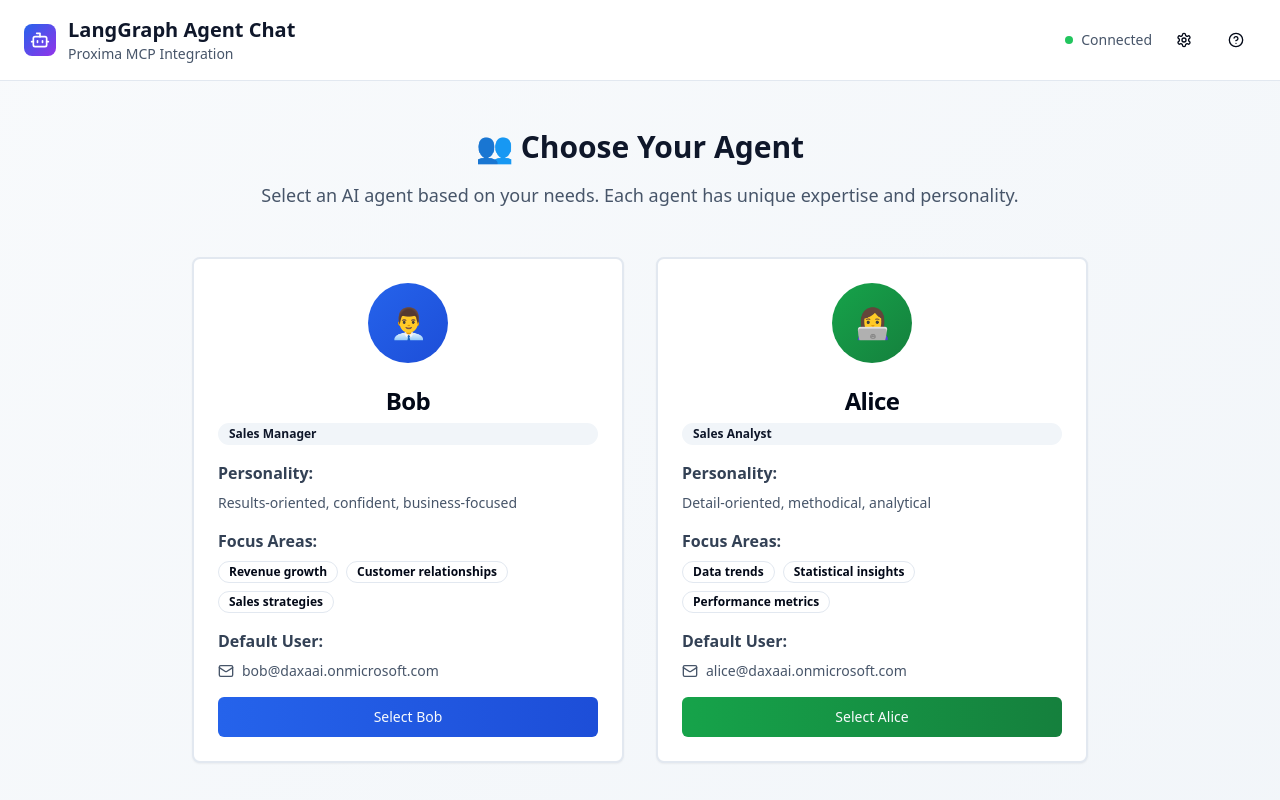
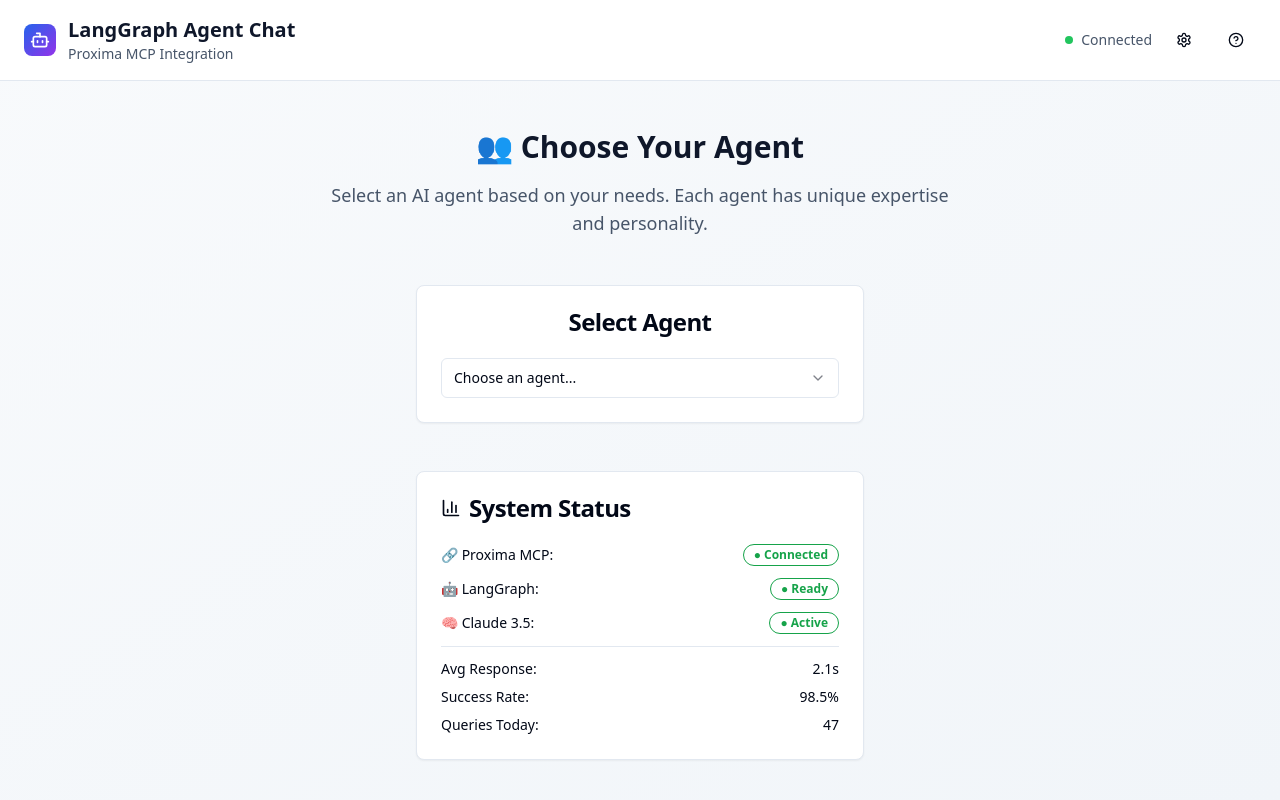
Before and after one commit to shamithmylar20/agent-insight-duo-chat-1e7cb688, a React (Vite) app: page / in a window 1280 px wide. Shown: the top 800 px of the page. Built offline with nearby package versions, Linux system fonts and the light colour scheme.

Commit message:
Refactor: Use dropdown for agent selection
Replaces the agent selection interface with a dropdown component.

```diff
--- a/src/pages/Index.tsx
+++ b/src/pages/Index.tsx
@@ -1,4 +1,3 @@
-
 import React, { useState, useRef, useEffect } from 'react';
 import { Bot, User, Settings, HelpCircle, Moon, Sun, Send, Loader2, Brain, Zap, Search, Wrench, Clock, CheckCircle, AlertCircle, Users, Mail, BarChart3, TrendingUp } from 'lucide-react';
 import { Button } from '@/components/ui/button';
@@ -8,6 +7,7 @@ import { Badge } from '@/components/ui/badge';
 import { ScrollArea } from '@/components/ui/scroll-area';
 import { Separator } from '@/components/ui/separator';
 import { Avatar, AvatarFallback } from '@/components/ui/avatar';
+import { Select, SelectContent, SelectItem, SelectTrigger, SelectValue } from '@/components/ui/select';
 
 // Types
 interface Message {
@@ -90,10 +90,13 @@ const Index = () => {
     scrollToBottom();
   }, [messages, currentThinkingSteps]);
 
-  const selectAgent = (agent: Agent) => {
+  const selectAgent = (agentId: string) => {
+    const agent = agents.find(a => a.id === agentId);
+    if (agent) {
       setCurrentAgent(agent);
       setCurrentUser(agent.defaultUser);
       setMessages([]);
+    }
   };
 
   const simulateThinking = async (): Promise<ThinkingStep[]> => {
@@ -283,56 +286,37 @@ Let me know if you need deeper statistical analysis or specific data breakdowns.
         </header>
 
         {/* Agent Selection */}
-        <div className="max-w-6xl mx-auto px-6 py-12">
+        <div className="max-w-2xl mx-auto px-6 py-12">
           <div className="text-center mb-12">
             <h2 className="text-3xl font-bold text-slate-900 mb-4">👥 Choose Your Agent</h2>
             <p className="text-lg text-slate-600">Select an AI agent based on your needs. Each agent has unique expertise and personality.</p>
           </div>
 
-          <div className="grid md:grid-cols-2 gap-8 max-w-4xl mx-auto">
+          <Card className="max-w-md mx-auto">
+            <CardHeader>
+              <CardTitle className="text-center">Select Agent</CardTitle>
+            </CardHeader>
+            <CardContent className="space-y-6">
+              <Select onValueChange={selectAgent}>
+                <SelectTrigger className="w-full">
+                  <SelectValue placeholder="Choose an agent..." />
+                </SelectTrigger>
+                <SelectContent>
                   {agents.map((agent) => (
-              <Card
-                key={agent.id}
-                className="cursor-pointer transition-all duration-300 hover:shadow-xl hover:scale-105 border-2 hover:border-blue-200"
-                onClick={() => selectAgent(agent)}
-              >
-                <CardHeader className="text-center pb-4">
-                  <div className={`w-20 h-20 mx-auto mb-4 rounded-full bg-gradient-to-br ${agent.gradient} flex items-center justify-center text-3xl`}>
-                    {agent.icon}
-                  </div>
-                  <CardTitle className="text-2xl mb-2">{agent.name}</CardTitle>
-                  <Badge variant="secondary" className="mb-4">{agent.role}</Badge>
-                </CardHeader>
-                <CardContent className="space-y-4">
-                  <div>
-                    <h4 className="font-semibold text-slate-700 mb-2">Personality:</h4>
-                    <p className="text-sm text-slate-600">{agent.personality}</p>
-                  </div>
-
-                  <div>
-                    <h4 className="font-semibold text-slate-700 mb-2">Focus Areas:</h4>
-                    <div className="flex flex-wrap gap-2">
-                      {agent.focus.map((focus, idx) => (
-                        <Badge key={idx} variant="outline" className="text-xs">{focus}</Badge>
-                      ))}
+                    <SelectItem key={agent.id} value={agent.id}>
+                      <div className="flex items-center gap-3 py-2">
+                        <span className="text-2xl">{agent.icon}</span>
+                        <div className="flex-1">
+                          <div className="font-semibold">{agent.name}</div>
+                          <div className="text-sm text-slate-600">{agent.role}</div>
                         </div>
                       </div>
-
-                  <div>
-                    <h4 className="font-semibold text-slate-700 mb-2">Default User:</h4>
-                    <div className="flex items-center gap-2 text-sm text-slate-600">
-                      <Mail className="h-4 w-4" />
-                      {agent.defaultUser}
-                    </div>
-                  </div>
-
-                  <Button className={`w-full bg-gradient-to-r ${agent.gradient} hover:opacity-90`}>
-                    Select {agent.name}
-                  </Button>
+                    </SelectItem>
+                  ))}
+                </SelectContent>
+              </Select>
             </CardContent>
           </Card>
-            ))}
-          </div>
 
           {/* System Status */}
           <Card className="max-w-md mx-auto mt-12">
```
Lines whose indentation alone changed are shown as unchanged.
